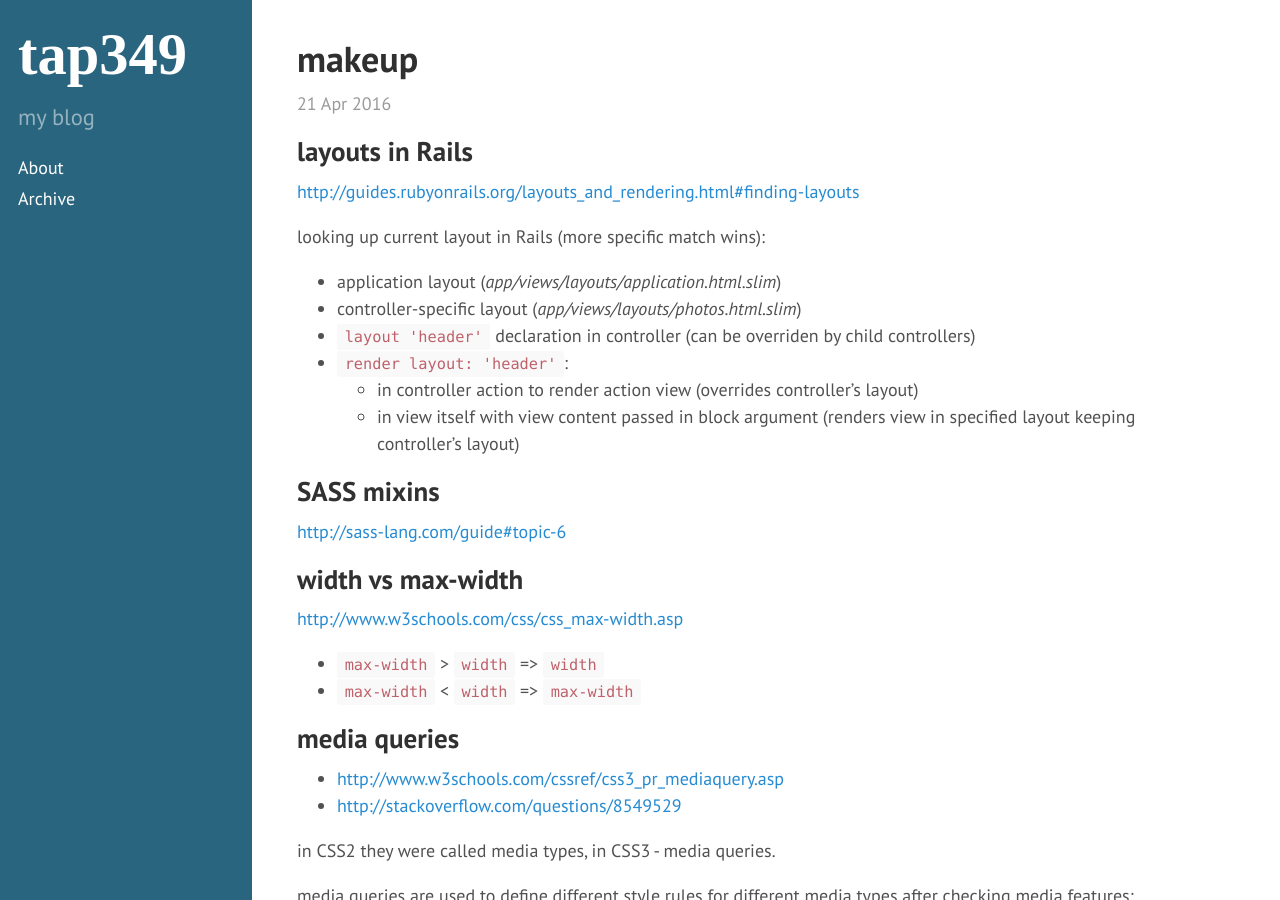
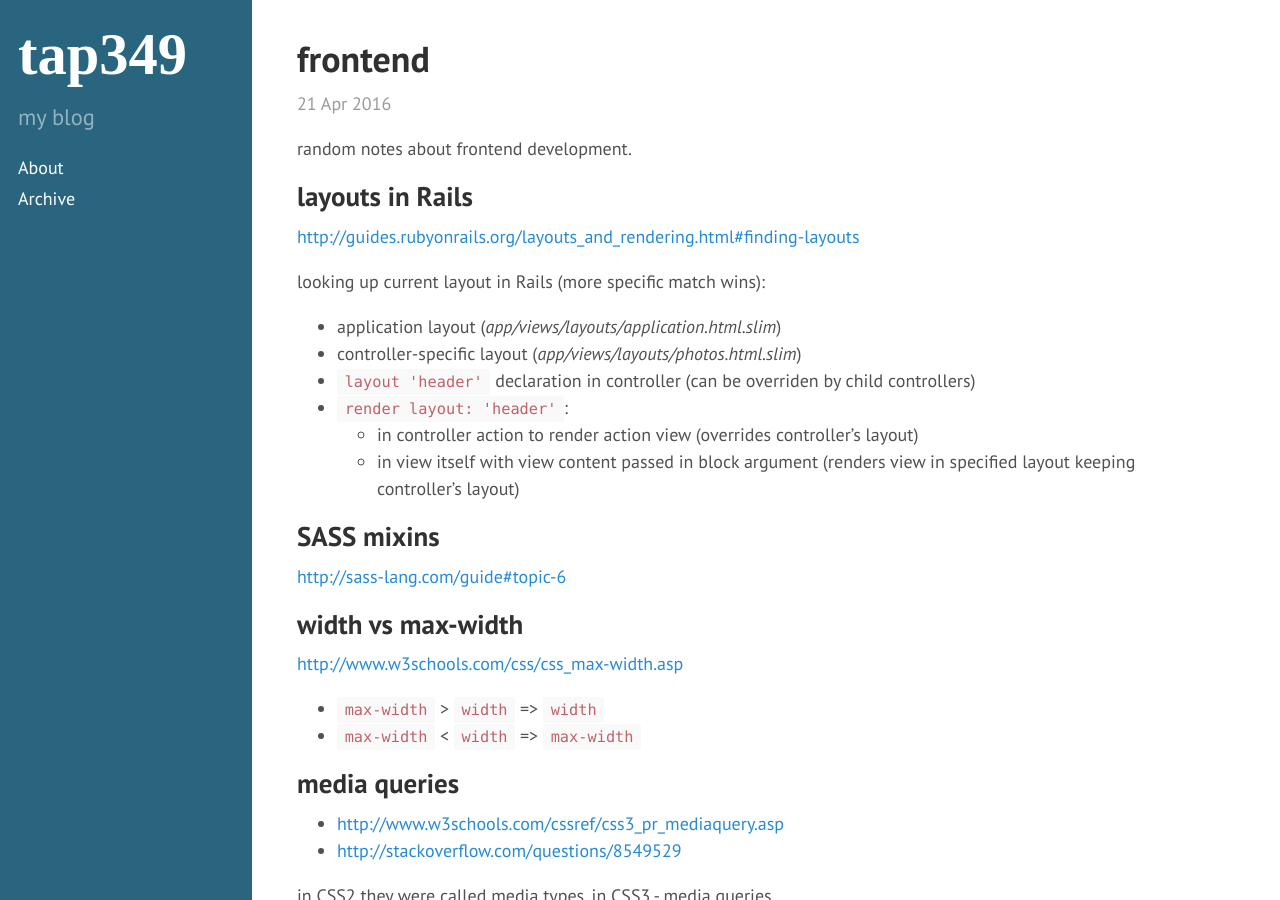
Before and after one commit to tap349/tap349.github.io, a Jekyll site: the page built from _posts/2016-04-21-makeup.md, in a window 1280 px wide and 900 px high. Built offline with Jekyll 4.4.1, drawn with Linux system fonts in a browser that asks for light colours.

Commit message:
update 2016-05-01_15:50:45

```diff
--- a/_posts/2016-04-21-makeup.md
+++ b/_posts/2016-04-21-makeup.md
@@ -1,10 +1,14 @@
 ---
 layout: post
-title: makeup
+title: frontend
 date: 2016-04-21 13:42:25 +0300
 access: public
 categories: [css, js]
 ---
+
+random notes about frontend development.
+
+<!-- more -->
 
 ## layouts in Rails
 
```
